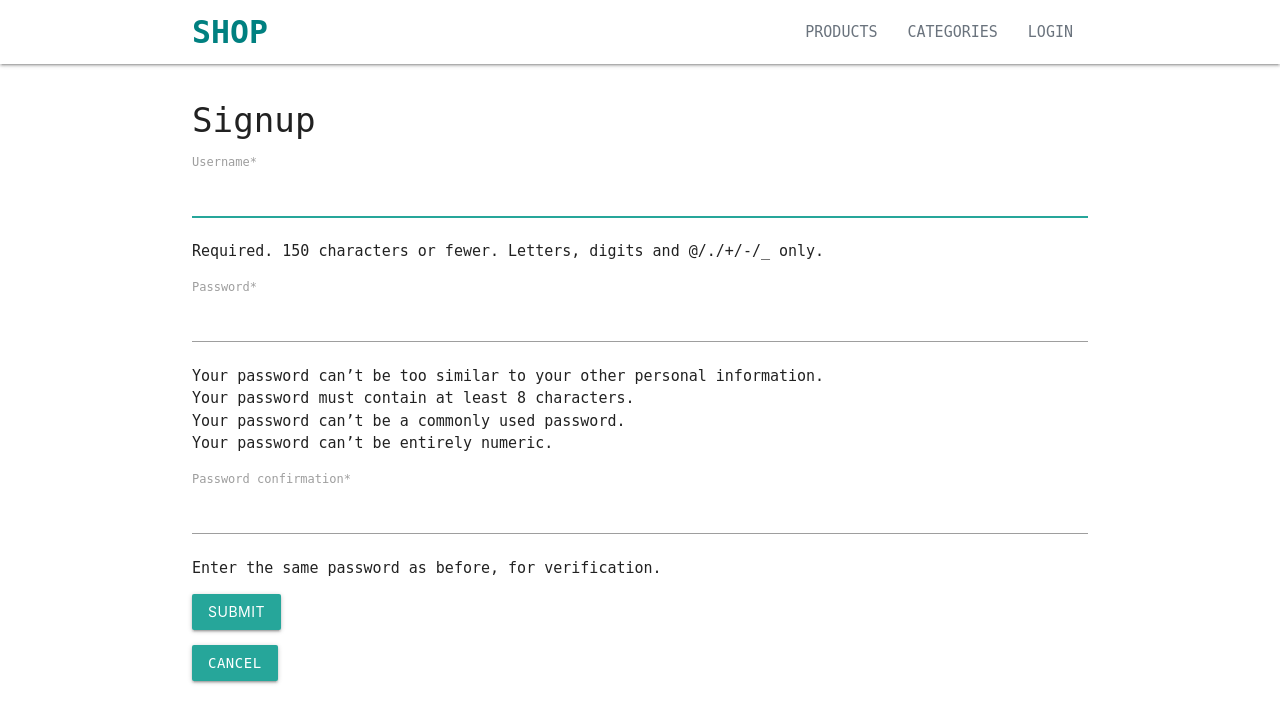
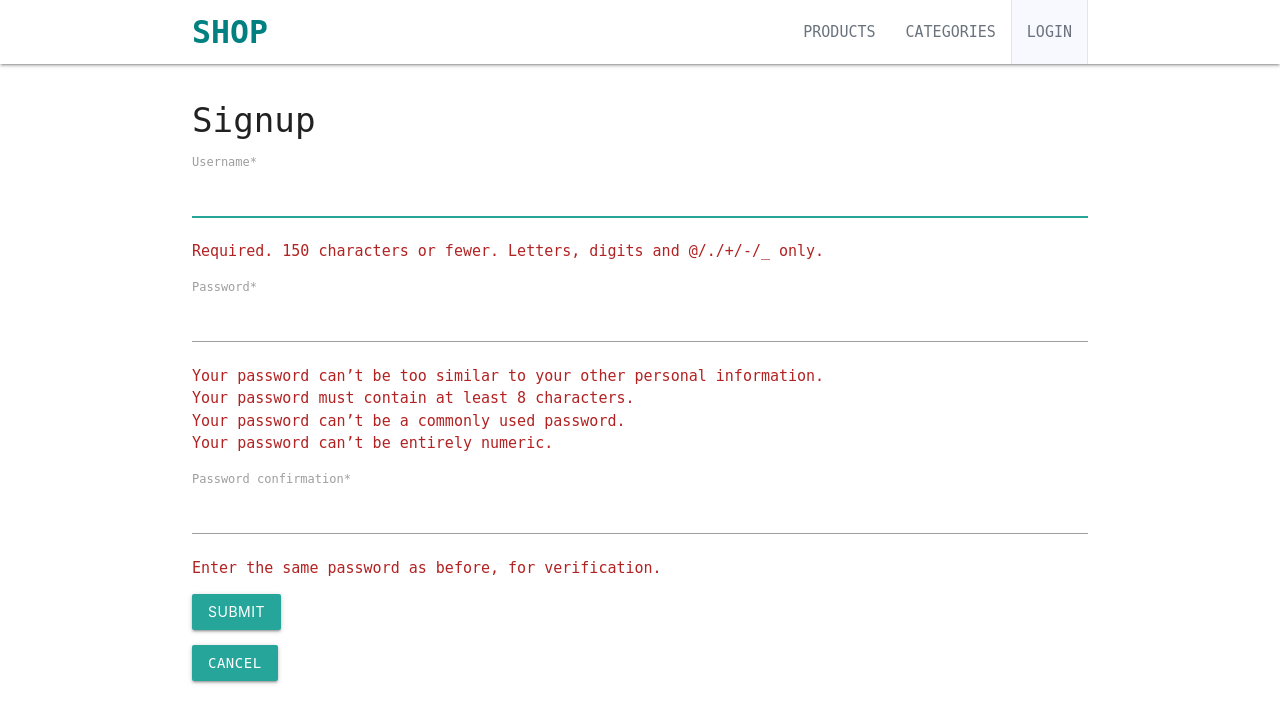
Before and after one commit to Rombora/Django-crud-shop-api, a Django app: page /accounts/signup/ in a window 1280 px wide. Shown: the top 723 px of the page. Run offline with Django 3.2, Linux system fonts and the light colour scheme; some libraries are stand-ins or nearby versions.

Commit message:
Update signup.html

```diff
--- a/product_manager/templates/product_manager/signup.html
+++ b/product_manager/templates/product_manager/signup.html
@@ -50,6 +50,16 @@
 			html{
 				font-family: monospace;
 			}
+
+			.controls{
+				color: firebrick !important;
+			}
+
+			.otherbtn{
+				background-color: ghostwhite;
+				border-left: 1px solid #e5e5e5;
+				border-right: 1px solid #e5e5e5;
+			}
 		</style>
 		<nav class="light-blue lighten-1" role="navigation">
 			<div class="nav-wrapper container"><a id="logo-container" href="/" class="brand-logo">Shop</a>
@@ -61,7 +71,7 @@
 						<a href="/category/">Categories</a>
 					</li>
 					<li>
-						<a href="/accounts/login/">Login</a>
+						<a class="otherbtn" href="/accounts/login/">Login</a>
 					</li>
 				</ul>
 		    </div>
```
